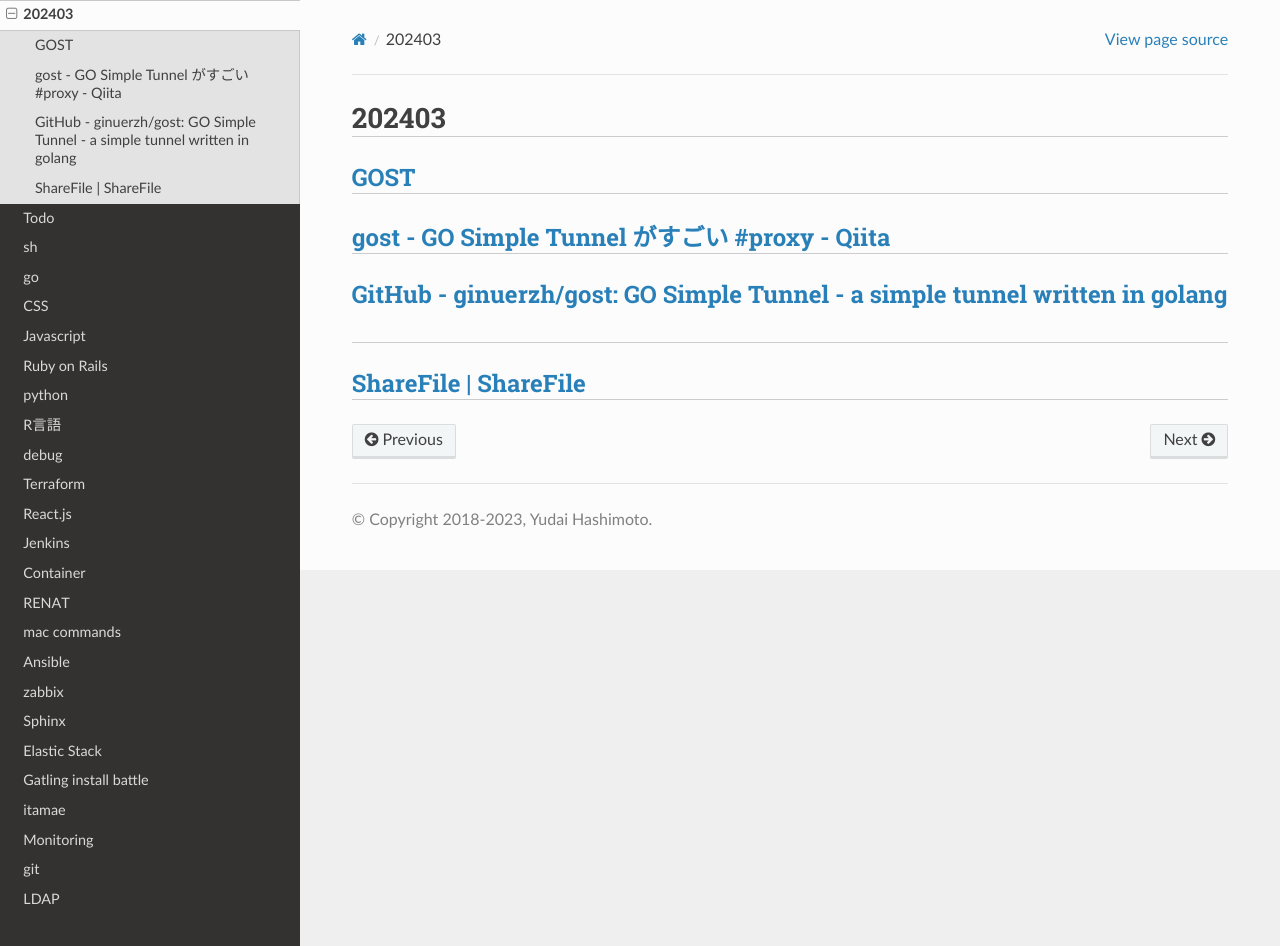
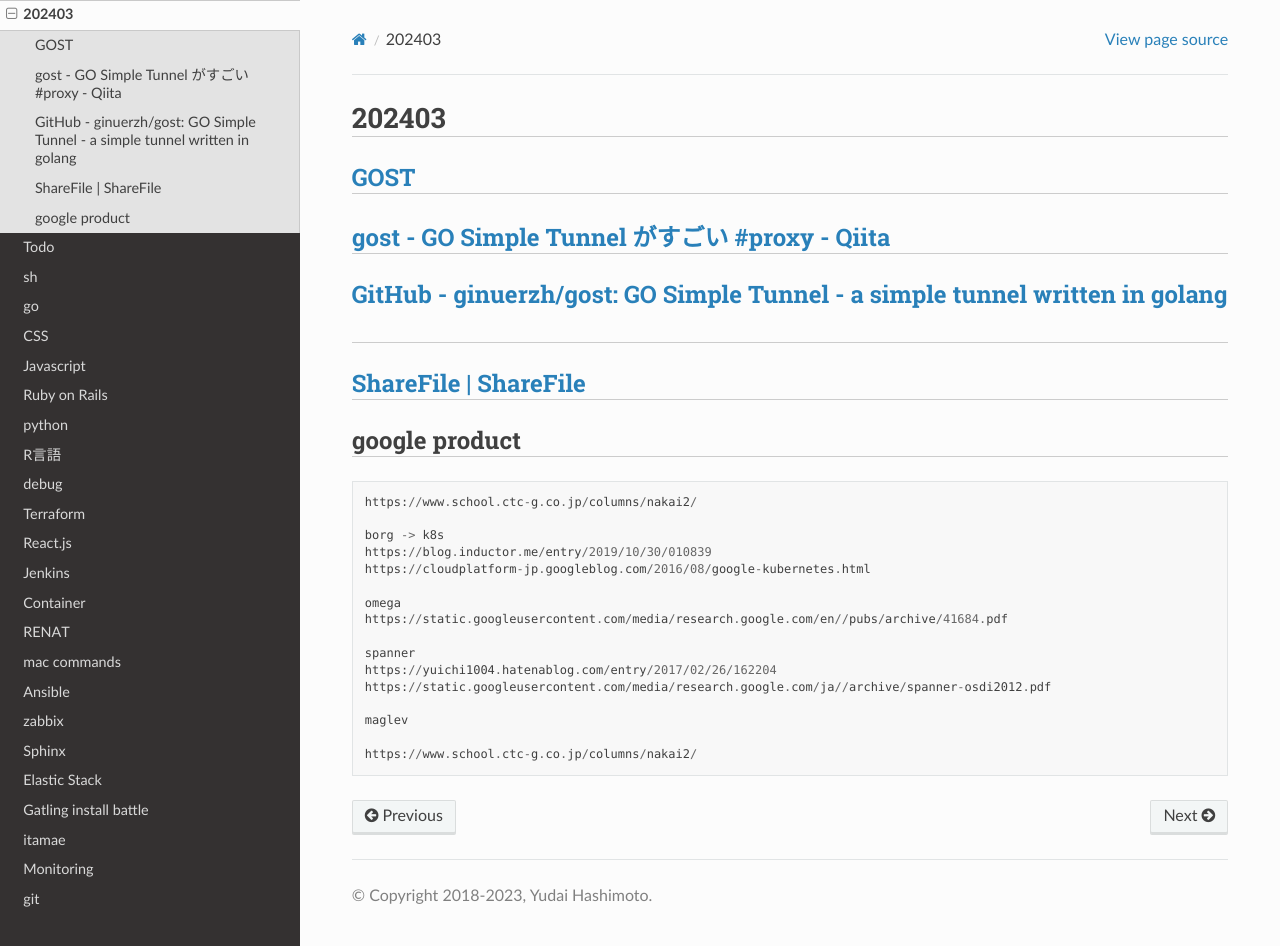
Before and after one commit to jp7fkf/JP7FKF-Warehouse, a Sphinx documentation site: the page built from source/dialy/202404.md, in a window 1280 px wide and 946 px high. Built offline with Sphinx 7.4.7 and the Read the Docs theme 2.0.0, drawn with Linux system fonts in a browser that asks for light colours.

Commit message:
2024-04-21 01:09:07 JST

````diff
--- a/source/dialy/202404.md
+++ b/source/dialy/202404.md
@@ -7,3 +7,23 @@
 ## [GitHub - ginuerzh/gost: GO Simple Tunnel - a simple tunnel written in golang](https://github.com/ginuerzh/gost)
 
 ## [ShareFile | ShareFile](https://www.sharefile.com/)
+
+## google product
+```
+https://www.school.ctc-g.co.jp/columns/nakai2/
+
+borg -> k8s
+https://blog.inductor.me/entry/2019/10/30/010839
+https://cloudplatform-jp.googleblog.com/2016/08/google-kubernetes.html
+
+omega
+https://static.googleusercontent.com/media/research.google.com/en//pubs/archive/41684.pdf
+
+spanner
+https://yuichi1004.hatenablog.com/entry/2017/02/26/162204
+https://static.googleusercontent.com/media/research.google.com/ja//archive/spanner-osdi2012.pdf
+
+maglev
+
+https://www.school.ctc-g.co.jp/columns/nakai2/
+```
````
Also changed, not shown: source/hobbies/tax_return_jp.md (+11 -0 lines), source/unix/ssh.md (+6 -0 lines).
